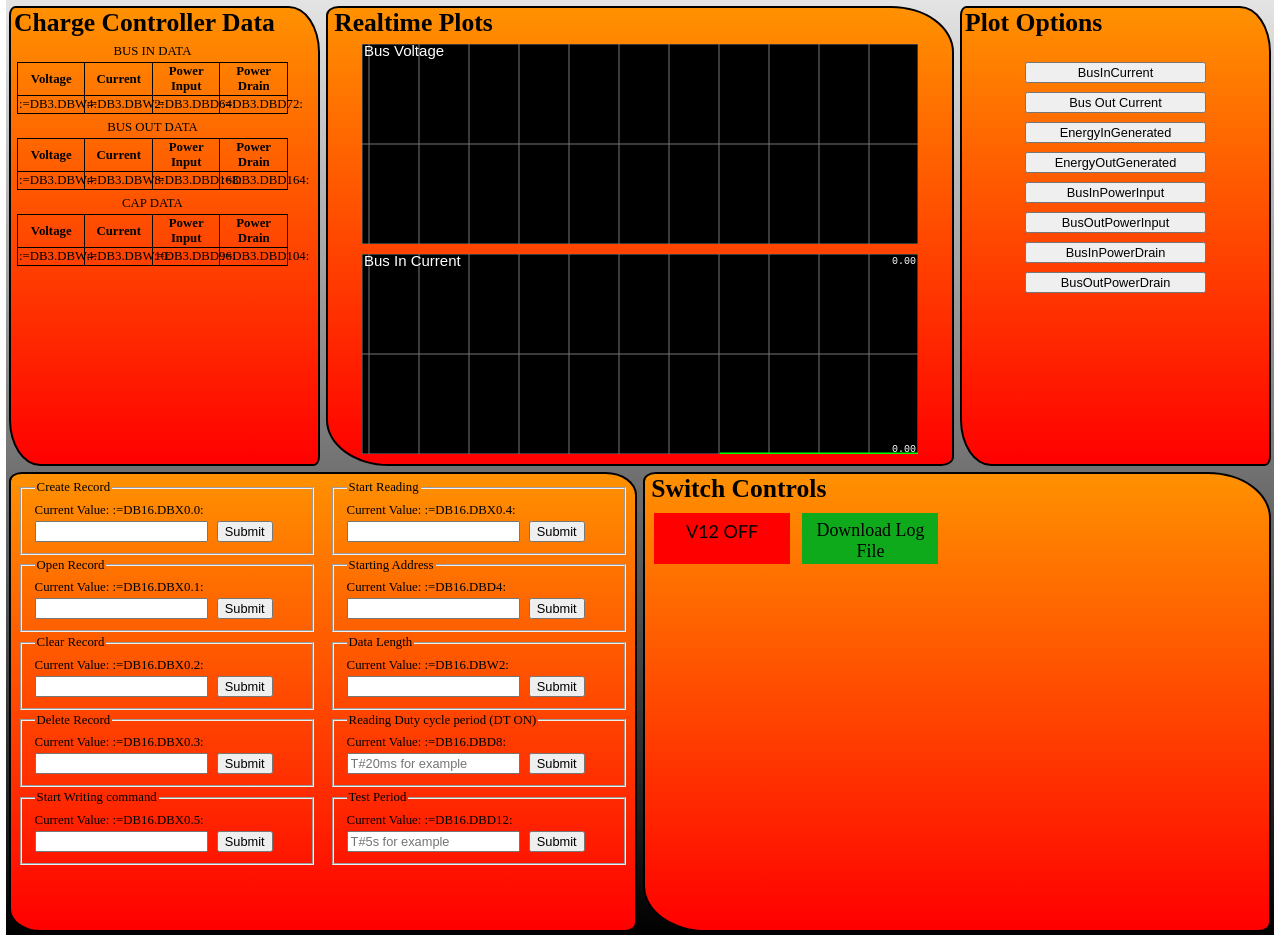
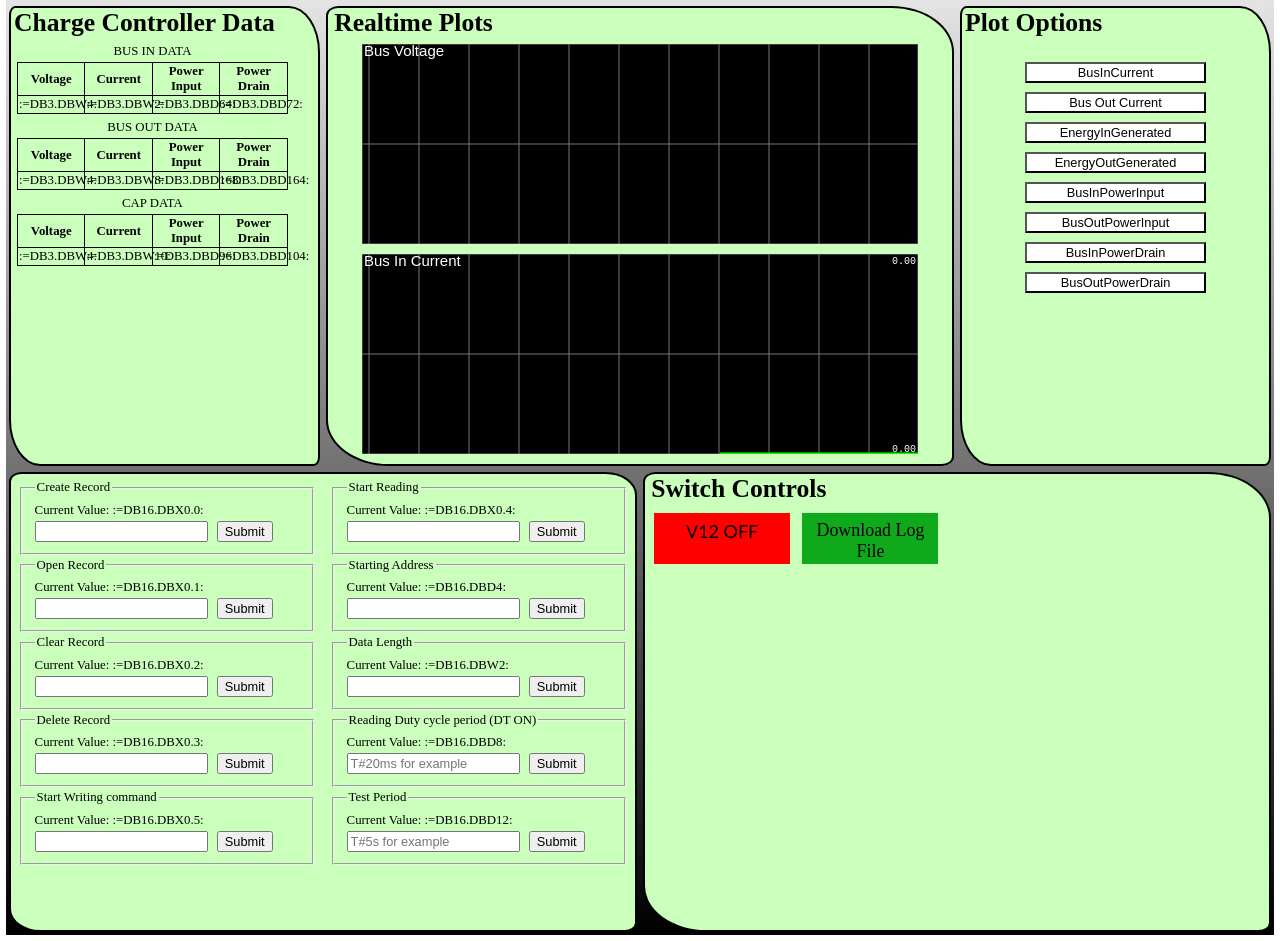
Before and after one commit to Aborrob/TestingSoftware, a plain HTML site: page index.htm in a window 1280 px wide. Shown: the part 118-1059 px from the top of the page. Drawn offline with nearby package versions, Linux system fonts and the light colour scheme.

Commit message:
visual changes

```diff
--- a/Styles.css
+++ b/Styles.css
@@ -69,8 +69,10 @@ th, td {
     grid-template-areas: "header header header header" "CCData Plots Plots PlotButtons" "PLCControls PLCControls MiscButtons MiscButtons"
 }
 
-#areaColor {
-    background-image: linear-gradient(rgb(255, 145, 0), rgb(255, 0, 0));
+.areaColor {
+    transition: 700ms ease-in-out, background-color 300ms ease-in-out;
+    /* background-image: radial-gradient(rgb(72, 255, 0), rgb(7, 100, 38)); */
+    background-color: rgb(203, 255, 188);
     background-repeat: no-repeat;
 }
 
@@ -93,6 +95,11 @@ th, td {
     border-radius: 2% 10%;
 }
 
+.grid-container>div:not(.header):hover {
+    background-color: rgb(143, 143, 143);
+    /* background-image: radial-gradient(rgb(255, 255, 255), rgb(81, 255, 0)); */
+}
+
 .CCData div table {
     width: 90%;
     height: 50px;
@@ -112,9 +119,15 @@ th, td {
     border-radius: 2% 10%;
 }
 
+.PlotButtons button:hover {
+    background-color: rgb(251, 255, 0);
+}
+
 .PlotButtons button {
+    transition: background-color 150ms linear;
     width: 60%;
     margin-top: 2%;
+    background-color: rgb(255, 255, 255);
 }
 
 .PlotButtons div {
--- a/index.htm
+++ b/index.htm
@@ -16,7 +16,7 @@
         <div class="header">
             <img src="logo.png">
         </div>
-        <div class="CCData" id="areaColor">
+        <div class="CCData areaColor">
             <h1>Charge Controller Data</h1>
             <div>
                 <table>
@@ -68,14 +68,14 @@
                 </table>
             </div>
         </div>
-        <div class="Plots" id="areaColor">
+        <div class="Plots areaColor">
             <h1>Realtime Plots</h1>
             <div id="CanvasArea" style="text-align: center">
                 <canvas class="mycanvas" id="mycanvas1" style="width:90%; height:200px"></canvas><br>
                 <canvas class="mycanvas" id="mycanvas2" style="width:90%; height:200px"></canvas>
             </div>
         </div>
-        <div class="PlotButtons" id="areaColor">
+        <div class="PlotButtons areaColor">
             <h1>Plot Options</h1><br>
             <div class="PlotControlButton">
                 <button value=1 id="BusInCurrent">BusInCurrent</button><br>
@@ -88,7 +88,7 @@
                 <button value=0 id="BusOutPowerDrain">BusOutPowerDrain</button>
             </div>
         </div>
-        <div class="PLCControls" id="areaColor">
+        <div class="PLCControls areaColor">
             <div class="PLCControls1">
                 <div>
                     <fieldset>
@@ -174,7 +174,7 @@
                 </div>
             </div>
         </div>
-        <div class="MiscButtons" id="areaColor">
+        <div class="MiscButtons areaColor">
             <h1>Switch Controls</h1>
             <div>
                 <a id="v12" class="v12-off button">V12 OFF</a>
```
